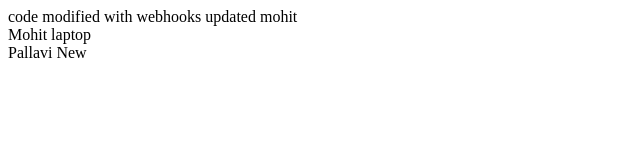
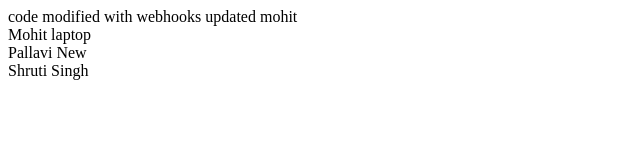
Before and after one commit to fillip-technologies/github-testing, a plain HTML site: page index.html in a window 1280 px wide. Shown: the full height of the page, 0-640 px from the left. Drawn offline with Linux system fonts and the light colour scheme.

Commit message:
shruti commit

```diff
--- a/index.html
+++ b/index.html
@@ -1,13 +1,18 @@
 <!DOCTYPE html>
 <html lang="en">
+
 <head>
     <meta charset="UTF-8">
     <meta name="viewport" content="width=device-width, initial-scale=1.0">
     <title>Document</title>
 </head>
+
 <body>
     <div>code modified with webhooks updated mohit</div>
     <div>Mohit laptop</div>
-     <div>Pallavi New</div>
+    <div>Pallavi New</div>
+    <div>Shruti Singh</div>
+
 </body>
+
 </html>
```
